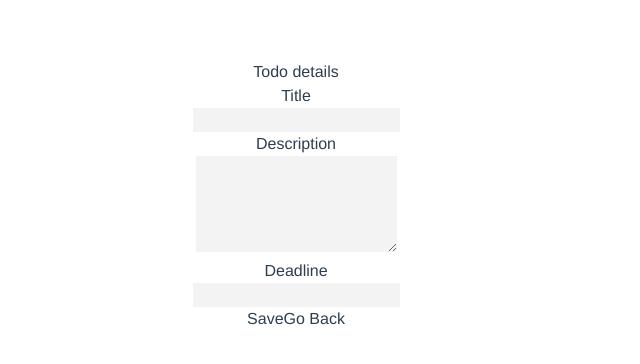
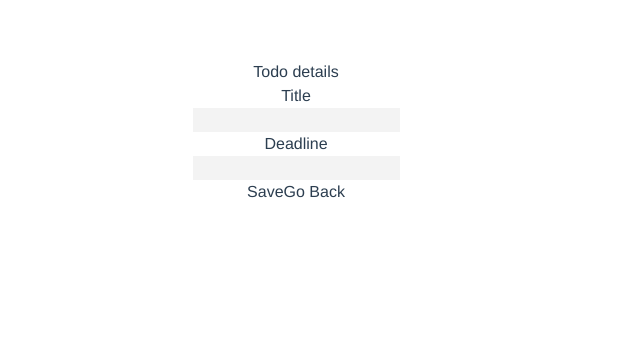
Before and after one commit to tpietka/todo-vue, a Vue app: page /add-todo in a window 1280 px wide. Shown: the top 364 px of the page, without its empty margins (344-984 px from the left). Built offline with nearby package versions, Linux system fonts and the light colour scheme.

Commit message:
Remove todo description

```diff
--- a/src/models/todo.ts
+++ b/src/models/todo.ts
@@ -3,7 +3,6 @@ export interface Todo {
     created: string;
     title: string;
     deadline: string;
-    text: string;
     completed: string;
     done: boolean;
 }
--- a/src/views/Form.vue
+++ b/src/views/Form.vue
@@ -23,10 +23,6 @@ const goBack = () => {
     <div class="w-full md:px-0 px-8 pb-8 md:w-96 md:mx-auto">
       <input-label label="Title"></input-label>
       <input class="w-full h-10" type="text" v-model="form.title" />
-    </div>
-    <div class="w-full md:px-0 px-8 pb-8 md:w-96 md:mx-auto">
-      <input-label label="Description"></input-label>
-      <textarea class="w-full" rows="4" v-model="form.text" />
     </div>
     <div class="w-full md:px-0 px-8 pb-8 md:w-96 md:mx-auto">
       <input-label label="Deadline"></input-label>
```
